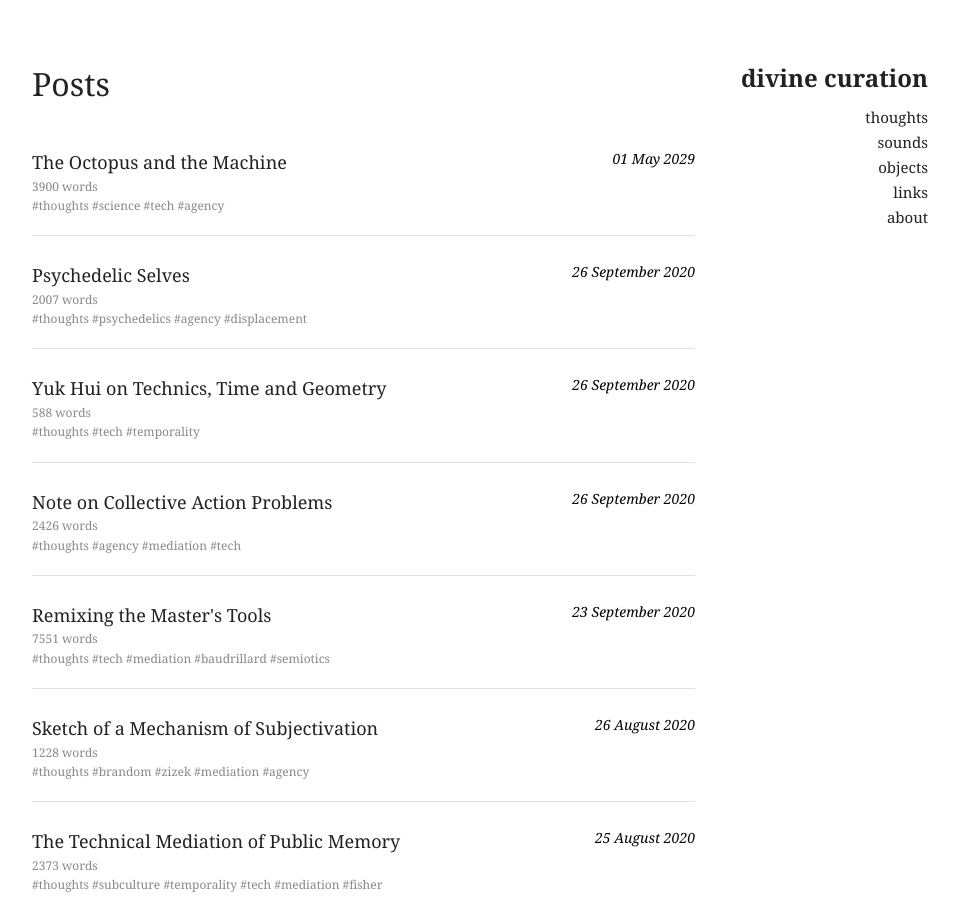
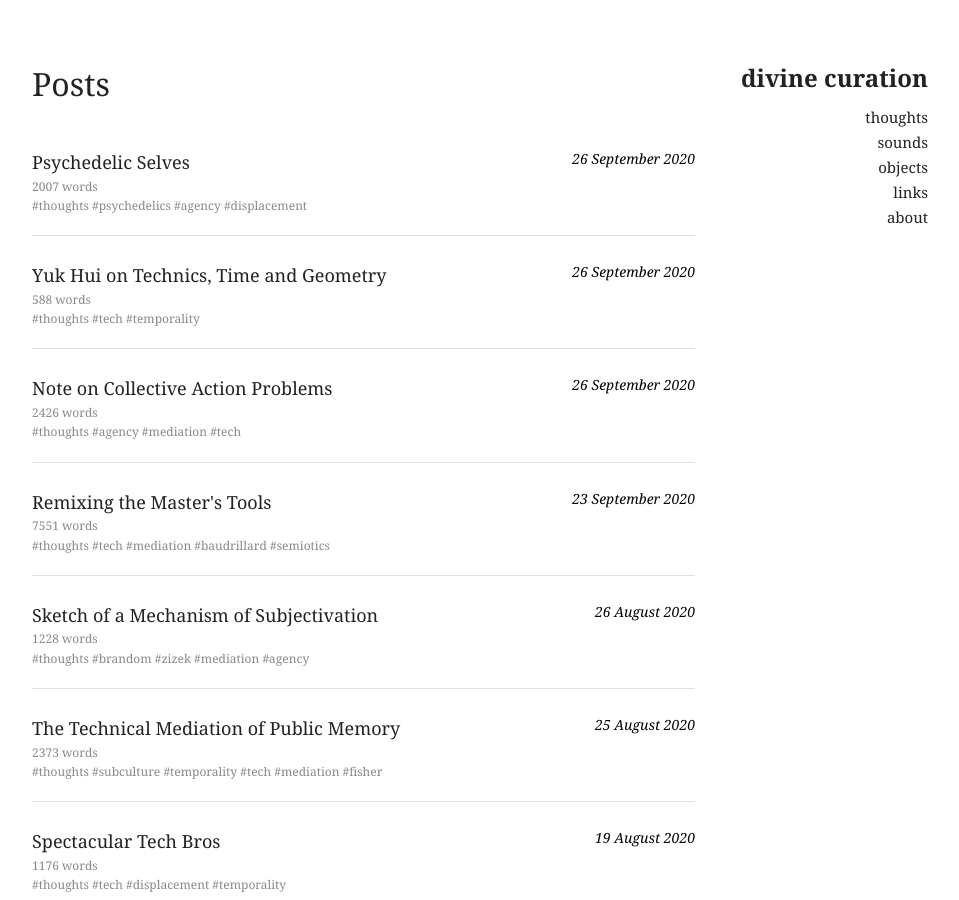
Before and after one commit to divinecuration/divinecuration.github.io, a Jekyll site: the page built from index.md, in a window 1280 px wide and 900 px high. Shown: the whole window, without its empty margins (160-1119 px from the left). Built offline with Jekyll 4.4.1, drawn with Linux system fonts in a browser that asks for light colours; the list of posts is cut into pages by our own code.

Commit message:
hide octopus

```diff
--- a/_posts/2020-05-02-the-octopus-and-the-machine.md
+++ b/_posts/2020-05-02-the-octopus-and-the-machine.md
@@ -1,7 +1,8 @@
 ---
 layout: post
 title:  "The Octopus and the Machine"
-date: 2029-05-01 21:06:26 +0800
+date: 2020-05-01 21:06:26 +0800
+published: false
 categories: [thoughts, science, tech, agency]
 ---
 
```
